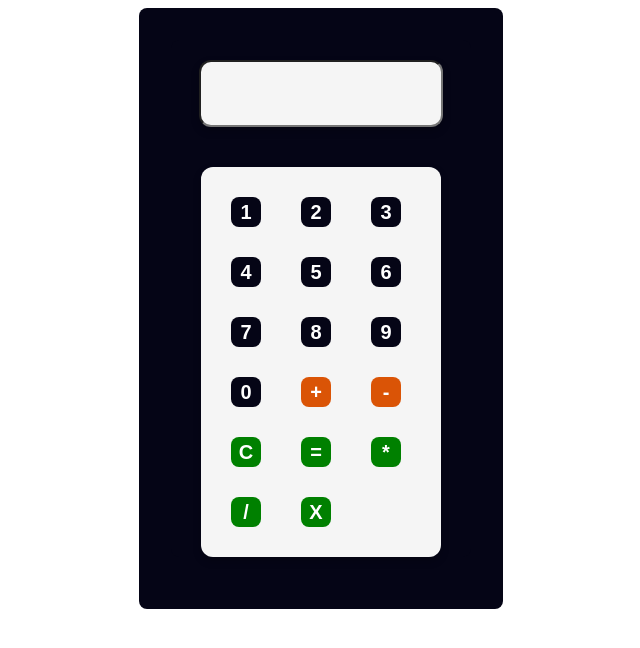
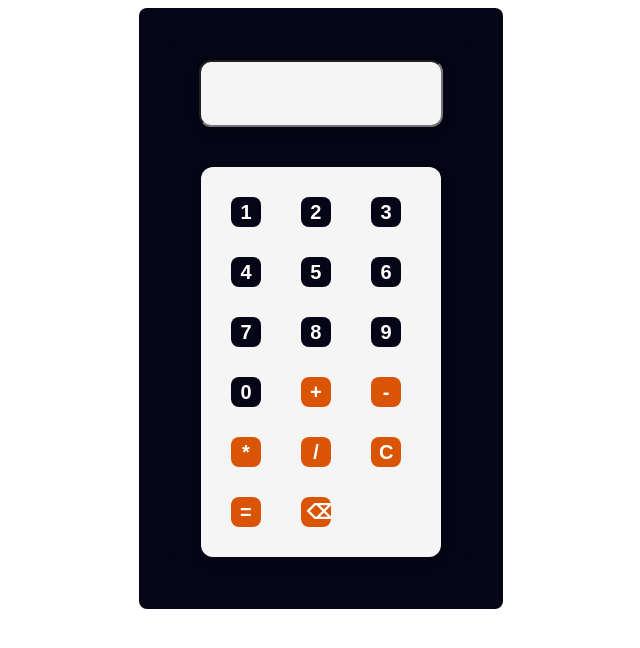
Before and after one commit to ZenatyAh/GSG_REACT_NEXT_2025, a React (Vite) app in the folder CALC Project/Calc projec/: page / in a window 1280 px wide. Shown: the top 648 px of the page, without its empty margins (319-959 px from the left). Built offline with nearby package versions, Linux system fonts and the light colour scheme.

Commit message:
using chatgpt for evalopet

```diff
--- a/CALC Project/Calc projec/src/Components/Calc Components/Calc.Components.tsx
+++ b/CALC Project/Calc projec/src/Components/Calc Components/Calc.Components.tsx
@@ -9,7 +9,7 @@ const Calc = () => {
       setNum(Evaluate(num));
     }else if(val === 'C'){
       setNum('');
-    }else if(val === 'X'){
+    }else if(val === '⌫'){
       const nex = num.slice(0,num.length-1)
       setNum(nex)
     }
@@ -78,7 +78,7 @@ const MultiOp = (Tokens : string []) => {
   return newTokens;
 }
 
-const finalOpe = (Tokens : string[]) => {
+const EvaluateAddSubtract = (Tokens : string[]) => {
   let result = Number(Tokens[0]);
   for (let i = 1; i < Tokens.length; i+=2) {
     const operator = Tokens[i];
@@ -94,6 +94,6 @@ const finalOpe = (Tokens : string[]) => {
 const Evaluate = (num:string) => {
   const tokens = ParseOperation(num);
   const afterMulDiv = MultiOp(tokens);
-  const result = finalOpe(afterMulDiv);
-  return result;
+  const result = EvaluateAddSubtract(afterMulDiv);
+  return result.toString;
 }
--- a/CALC Project/Calc projec/src/Components/button Components/Button.Components.tsx
+++ b/CALC Project/Calc projec/src/Components/button Components/Button.Components.tsx
@@ -1,30 +1,22 @@
 import './Button.Components.css'
 interface Iprops{
-  InputHandler:(x:string) => string;
+  InputHandler:(x:string) => void;
 }
 const Button = (props :Iprops) => {
-  const InputHandler =(event : React.MouseEvent<HTMLInputElement, MouseEvent>) => {
+  const numberArr = [1,2,3,4,5,6,7,8,9,0];
+  const operationArr = ['+','-','*','/','C','=','⌫'];
+  const handleClick =(event : React.MouseEvent<HTMLInputElement, MouseEvent>) => {
     props.InputHandler(event.currentTarget.value)
   }
   return (
     <div className='Board_grid'>
-      <input type='button' value={1} className='button' onClick={InputHandler}/>
-      <input type='button' value={2} className='button' onClick={InputHandler}/>
-      <input type='button' value={3} className='button' onClick={InputHandler}/>
-      <input type='button' value={4} className='button' onClick={InputHandler}/>
-      <input type='button' value={5} className='button' onClick={InputHandler}/>
-      <input type='button' value={6} className='button' onClick={InputHandler}/>
-      <input type='button' value={7} className='button' onClick={InputHandler}/>
-      <input type='button' value={8} className='button' onClick={InputHandler}/>
-      <input type='button' value={9} className='button' onClick={InputHandler}/>
-      <input type='button' value={0} className='button' onClick={InputHandler}/>
-      <input type='button' value={'+'} className='button bg-orange' onClick={InputHandler}/>
-      <input type='button' value={'-'} className='button bg-orange' onClick={InputHandler}/>
-      <input type='button' value={'C'} className='button bg-green ' onClick={InputHandler}/>
-      <input type='button' value={'='} className='button bg-green ' onClick={InputHandler}/>
-      <input type='button' value={'*'} className='button bg-green ' onClick={InputHandler}/>
-      <input type='button' value={'/'} className='button bg-green ' onClick={InputHandler}/>
-      <input type='button' value={'X'} className='button bg-green ' onClick={InputHandler}/>
+      {numberArr.map((val,index) => (
+      <input key={index} type='button' value={val} className='button' onClick={handleClick}/>
+    ))}
+
+{operationArr.map((val,index) => (
+      <input key={index} type='button' value={val} className='button bg-orange' onClick={handleClick}/>
+    ))}
     </div>
   )
 };
```
